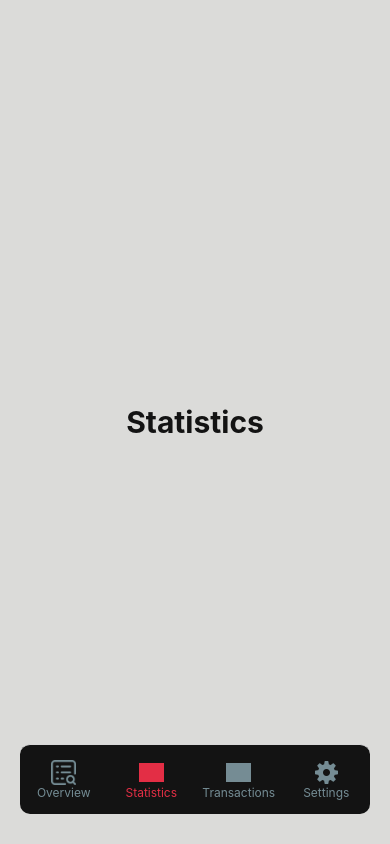
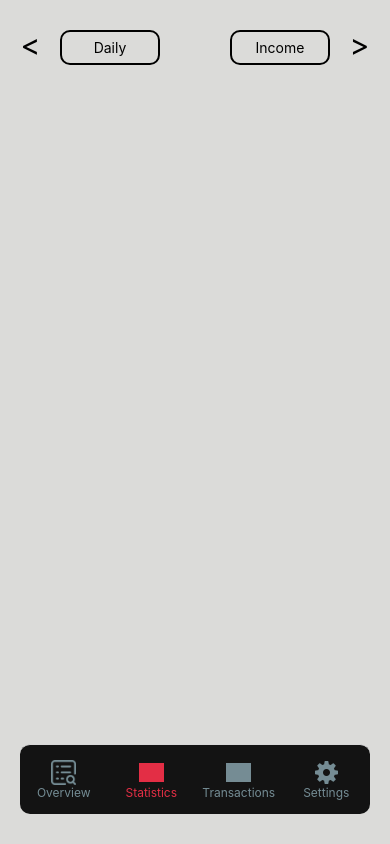
Before and after one commit to conroy-ricketts/Money-Manager, a React Native app: screen /Statistics in a window 390 px wide. Built offline with nearby package versions, Linux system fonts and the light colour scheme; grey boxes are pictures that could not be loaded.

Commit message:
implement the next button, previous button, time toggle, and type toggle for the statistics screen.

```diff
--- a/src/screens/Statistics.tsx
+++ b/src/screens/Statistics.tsx
@@ -1,10 +1,137 @@
-import React from 'react';
-import { View, Text, StyleSheet} from 'react-native';
+import React, { useState } from 'react';
+import { View, Text, StyleSheet, TouchableOpacity} from 'react-native';
+import { testTransactionsAsJSON } from './TransactionLog';
 
 const Statistics = () => {
+
+    //0 for daily, 1 for weekly, 2 for monthly, 3 for yearly
+    const [selectedTimePeriod, setSelectedTimePeriod] = useState(0);
+    const timeTitles: Array<string> = ['Daily', 'Weekly', 'Monthly', 'Yearly'];
+
+    //0 for income, 1 for expenses
+    const [selectedView, setSelectedView] = useState(0);
+    const viewTitles: Array<string> = ['Income', 'Expenses'];
+
+    const [currentDay, setCurrentDay] = useState(testTransactionsAsJSON[0].day);
+    const [currentMonth, setCurrentMonth] = useState(testTransactionsAsJSON[0].month);
+    const [currentYear, setCurrentYear] = useState(testTransactionsAsJSON[0].year);
+
     return (
         <View style={styles.container}>
-            <Text style={styles.text}>Statistics</Text>
+
+            {/*Render the previos button*/}
+            <TouchableOpacity style = {styles.previousButton} onPress = {() => {
+                if(selectedTimePeriod == 0)
+                {
+                setCurrentDay(currentDay - 1);
+
+                if(currentDay < 1)
+                {
+                    setCurrentDay(31);
+                    setCurrentMonth(currentMonth - 1);
+
+                    if(currentMonth < 1)
+                    {
+                    setCurrentMonth(12);
+                    setCurrentYear(currentYear - 1);
+                    }
+                }
+                }
+                else if(selectedTimePeriod == 1)
+                {
+                setCurrentDay(currentDay - 7);
+
+                if(currentDay < 1)
+                {
+                    setCurrentDay(31);
+                    setCurrentMonth(currentMonth - 1);
+
+                    if(currentMonth < 1)
+                    {
+                    setCurrentMonth(12);
+                    setCurrentYear(currentYear - 1);
+                    }
+                }
+                }
+                else if(selectedTimePeriod == 2)
+                {
+                setCurrentMonth(currentMonth - 1);
+
+                if(currentMonth < 1)
+                {
+                    setCurrentMonth(12);
+                    setCurrentYear(currentYear - 1);
+                }
+                }
+                else if(selectedTimePeriod == 3)
+                {
+                setCurrentYear(currentYear - 1);
+                }
+            }}>
+                <Text style = {{fontSize: 30}}>{'<'}</Text>
+            </TouchableOpacity>
+
+            {/*Render the next button*/}
+            <TouchableOpacity style = {styles.nextButton} onPress = {() => {
+                if(selectedTimePeriod == 0)
+                {
+                setCurrentDay(currentDay + 1);
+
+                if(currentDay > 31)
+                {
+                    setCurrentDay(1);
+                    setCurrentMonth(currentMonth + 1);
+
+                    if(currentMonth > 12)
+                    {
+                    setCurrentMonth(1);
+                    setCurrentYear(currentYear + 1);
+                    }
+                }
+                }
+                else if(selectedTimePeriod == 1)
+                {
+                setCurrentDay(currentDay + 7);
+
+                if(currentDay > 31)
+                {
+                    setCurrentDay(1);
+                    setCurrentMonth(currentMonth + 1);
+
+                    if(currentMonth > 12)
+                    {
+                    setCurrentMonth(1);
+                    setCurrentYear(currentYear + 1);
+                    }
+                }
+                }
+                else if(selectedTimePeriod == 2)
+                {
+                setCurrentMonth(currentMonth + 1);
+
+                if(currentMonth > 12)
+                {
+                    setCurrentMonth(1);
+                    setCurrentYear(currentYear + 1);
+                }
+                }
+                else if(selectedTimePeriod == 3)
+                {
+                setCurrentYear(currentYear + 1);
+                }}}>
+                <Text style = {{fontSize: 30}}>{'>'}</Text>
+            </TouchableOpacity>
+
+            {/*Render the time toggle button*/}
+            <TouchableOpacity style = {styles.timeToggle} onPress = {() => setSelectedTimePeriod((selectedTimePeriod + 1) % 4)}>
+                <Text style = {styles.timeToggleText}>{timeTitles[selectedTimePeriod]}</Text>
+            </TouchableOpacity>
+
+            {/*Render the view toggle button*/}
+            <TouchableOpacity style = {styles.viewToggle} onPress = {() => setSelectedView((selectedView + 1) % 2)}>
+                <Text style = {styles.viewToggleText}>{viewTitles[selectedView]}</Text>
+            </TouchableOpacity>
+
         </View>
     );
 }
@@ -22,5 +149,61 @@ const styles = StyleSheet.create({
         color: '#131313',
         fontWeight: 'bold',
         fontSize: 30,
-    }
+    },
+    timeToggle:
+    {
+      width: 100,
+      height: 35,
+      position: 'absolute',
+      top: 30,
+      left: 60,
+      borderWidth: 2,
+      borderColor: 'black',
+      alignItems: 'center',
+      justifyContent: 'center',
+      borderRadius: 10,
+    },
+    timeToggleText:
+    {
+      color: 'black',
+      fontSize: 14,
+    },
+    viewToggle:
+    {
+      width: 100,
+      height: 35,
+      position: 'absolute',
+      top: 30,
+      right: 60,
+      borderWidth: 2,
+      borderColor: 'black',
+      alignItems: 'center',
+      justifyContent: 'center',
+      borderRadius: 10,
+    },
+    viewToggleText:
+    {
+      color: 'black',
+      fontSize: 14,
+    },
+    previousButton:
+    {
+      width: 35,
+      height: 35,
+      position: 'absolute',
+      top: 27,
+      left: 13,
+      alignItems: 'center',
+      justifyContent: 'center',
+    },
+    nextButton:
+    {
+      width: 35,
+      height: 35,
+      position: 'absolute',
+      top: 27,
+      right: 13,
+      alignItems: 'center',
+      justifyContent: 'center',
+    },
 });
```
